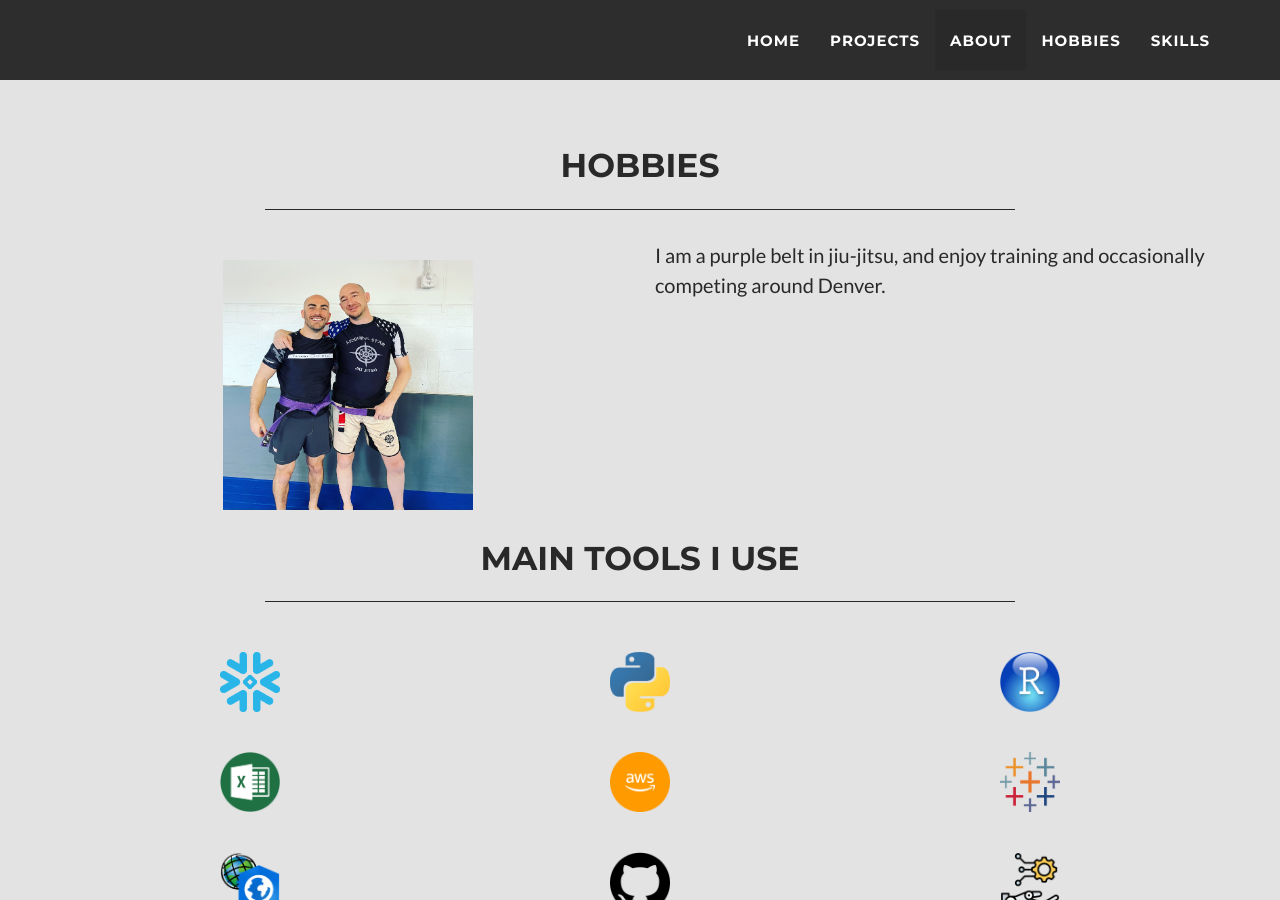
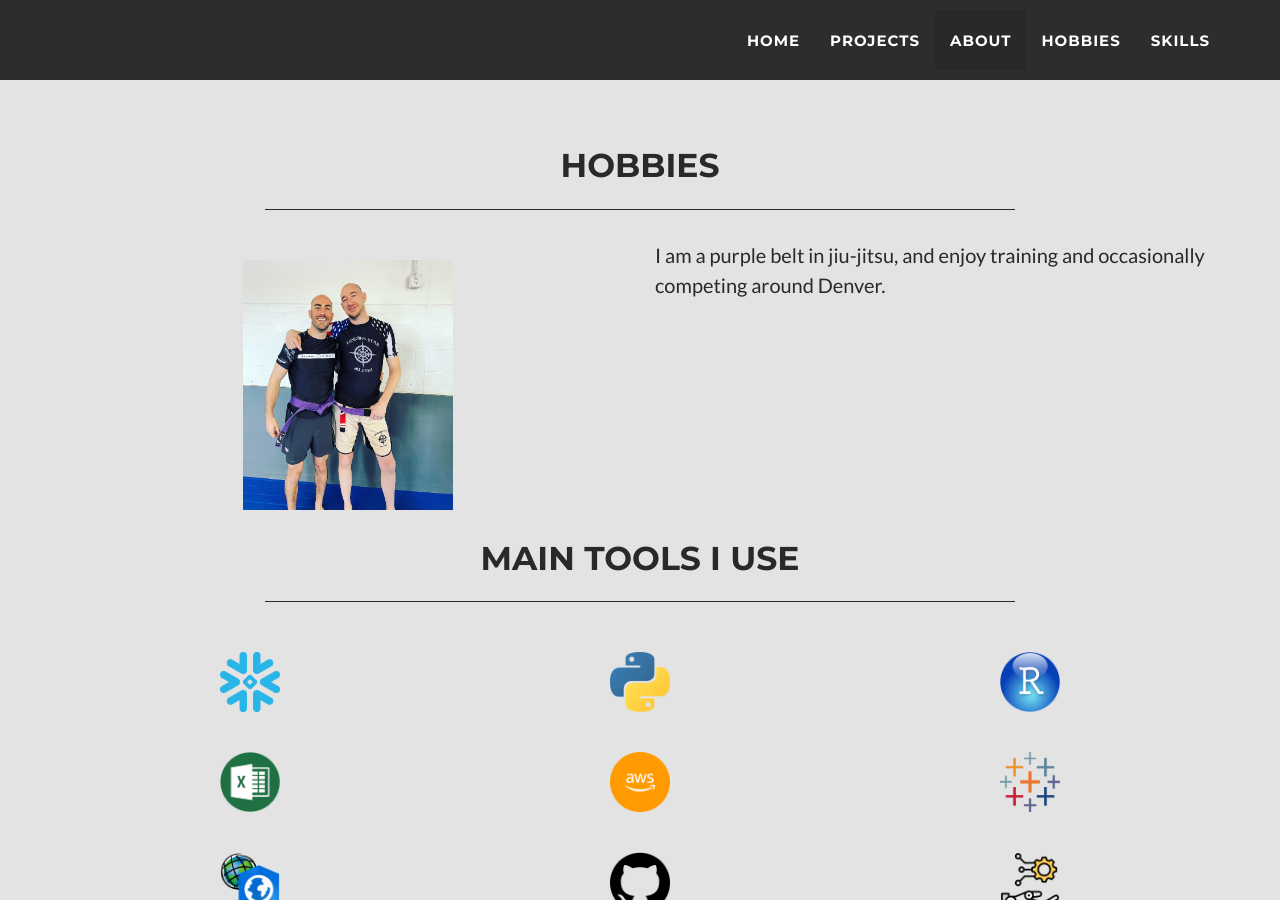
Before and after one commit to brf217/brf217.github.io, a Jekyll site: the page built from _posts/2014-07-18-project-1.markdown, in a window 1280 px wide and 900 px high, scrolled down 1796 px. Built offline with Jekyll 4.4.1, drawn with Linux system fonts in a browser that asks for light colours.

Commit message:
Update hobbies.html

```diff
--- a/_includes/hobbies.html
+++ b/_includes/hobbies.html
@@ -9,7 +9,7 @@
       </div>
     </div>
   <div class="row">
-      <div class="col-xs-12 col-sm-6 col-md-6 text-center"><img src="/img/purple_promotion.jpg" class=skill_img title="Jiu-Jitsu"  height=250, width=250/></div>
+      <div class="col-xs-12 col-sm-6 col-md-6 text-center"><img src="/img/purple_promotion.jpg" class=skill_img title="Jiu-Jitsu"  height=250, width=210/></div>
       <div class="col-xs-12 col-sm-6 col-md-6">
 <p> I am a purple belt in jiu-jitsu, and enjoy training and occasionally competing around Denver. </p>
 </div>
```
